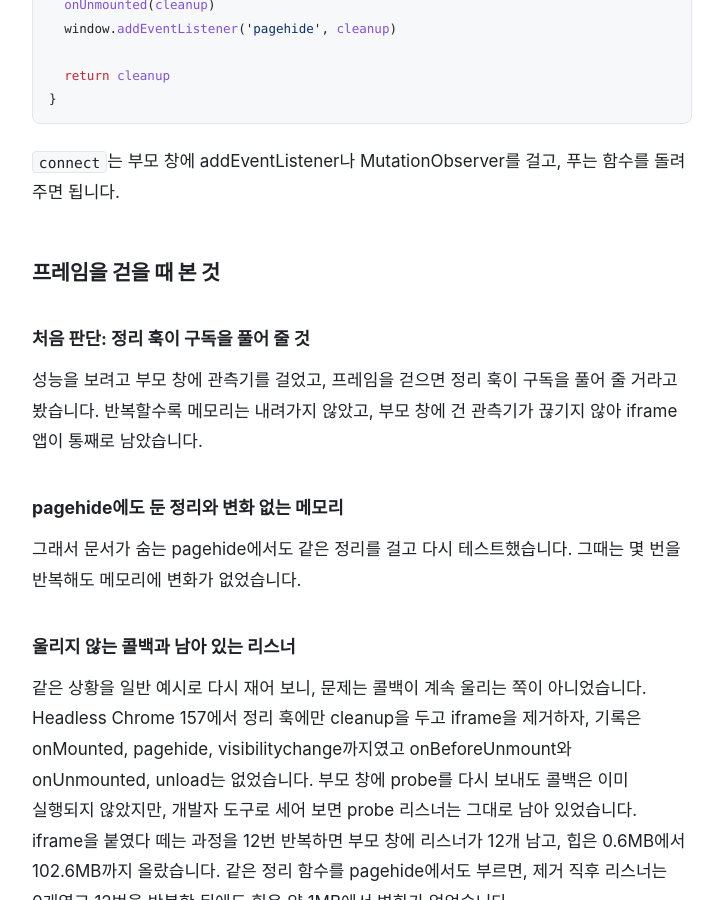
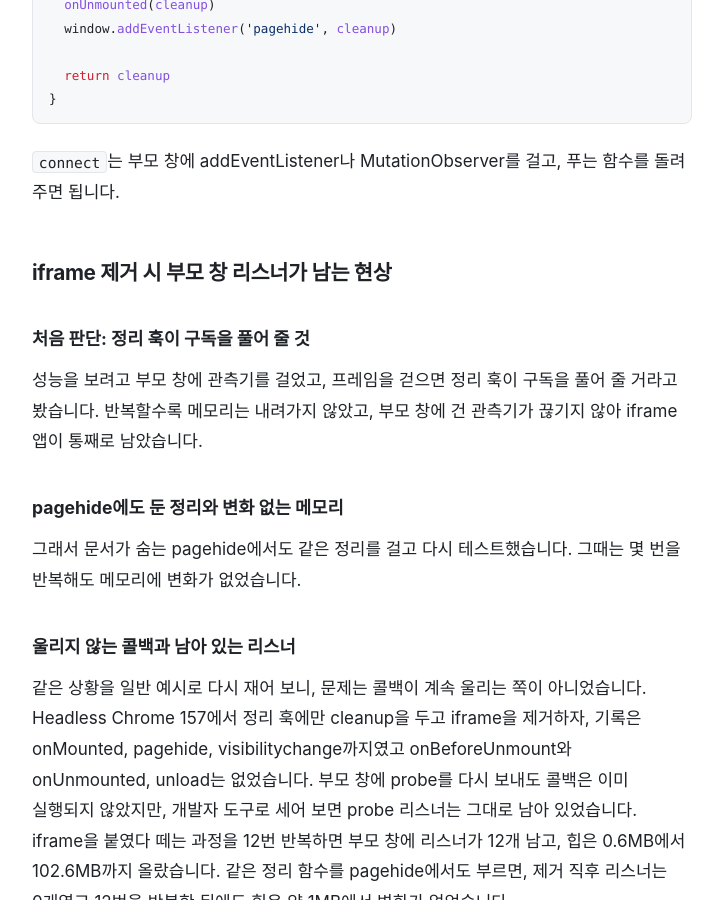
Before and after one commit to zeno0505/dev-articles, a Jekyll site: the page built from _posts/2026-11-10-close-with-record.md, in a window 1280 px wide and 900 px high, scrolled down 4336 px. Shown: the whole window, without its empty margins (278-1001 px from the left). Built offline with Jekyll 4.4.1, drawn with Linux system fonts in a browser that asks for light colours; some web fonts are replaced.

Commit message:
소제목 정리: iframe 제거 시 부모 창 리스너가 남는 현상

```diff
--- a/_posts/2026-11-10-close-with-record.md
+++ b/_posts/2026-11-10-close-with-record.md
@@ -65,7 +65,7 @@ export function useParentSubscription(connect) {
 
 `connect`는 부모 창에 addEventListener나 MutationObserver를 걸고, 푸는 함수를 돌려 주면 됩니다.
 
-## 프레임을 걷을 때 본 것
+## iframe 제거 시 부모 창 리스너가 남는 현상
 
 ### 처음 판단: 정리 훅이 구독을 풀어 줄 것
 
```
